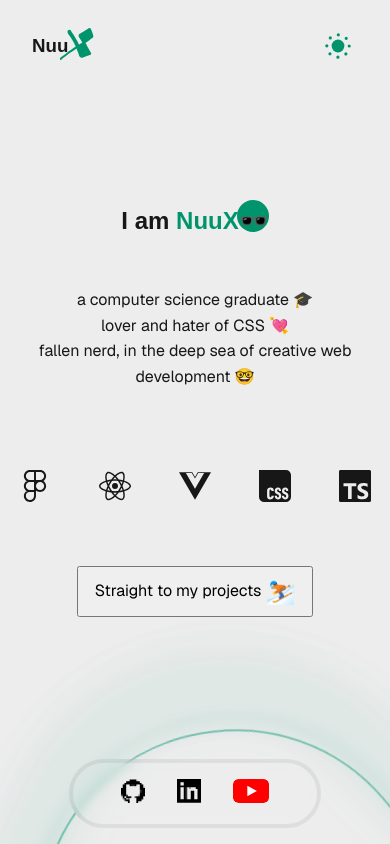
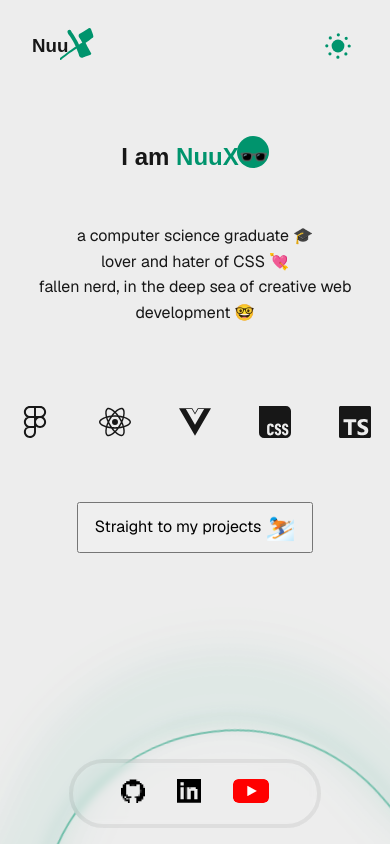
Before and after one commit to nuuxdev/nuux-personal-site, a Next.js app: page / in a window 390 px wide. Shown: the top 844 px of the page. Built offline with nearby package versions, Linux system fonts and the light colour scheme; no server answers; a web font is replaced by a local one.

Commit message:
FIX| media query for the padding top of the hero section

```diff
--- a/src/app/globals.css
+++ b/src/app/globals.css
@@ -192,8 +192,11 @@ main {
   flex-direction: column;
   /* align-items: center; */
   justify-content: start;
+  gap: 1rem;
   padding-top: 6rem;
-  gap: 1rem;
+  @media (max-width: 600px) {
+    padding-top: 2rem;
+  }
 }
 #custom_emoji {
   position: relative;
```
